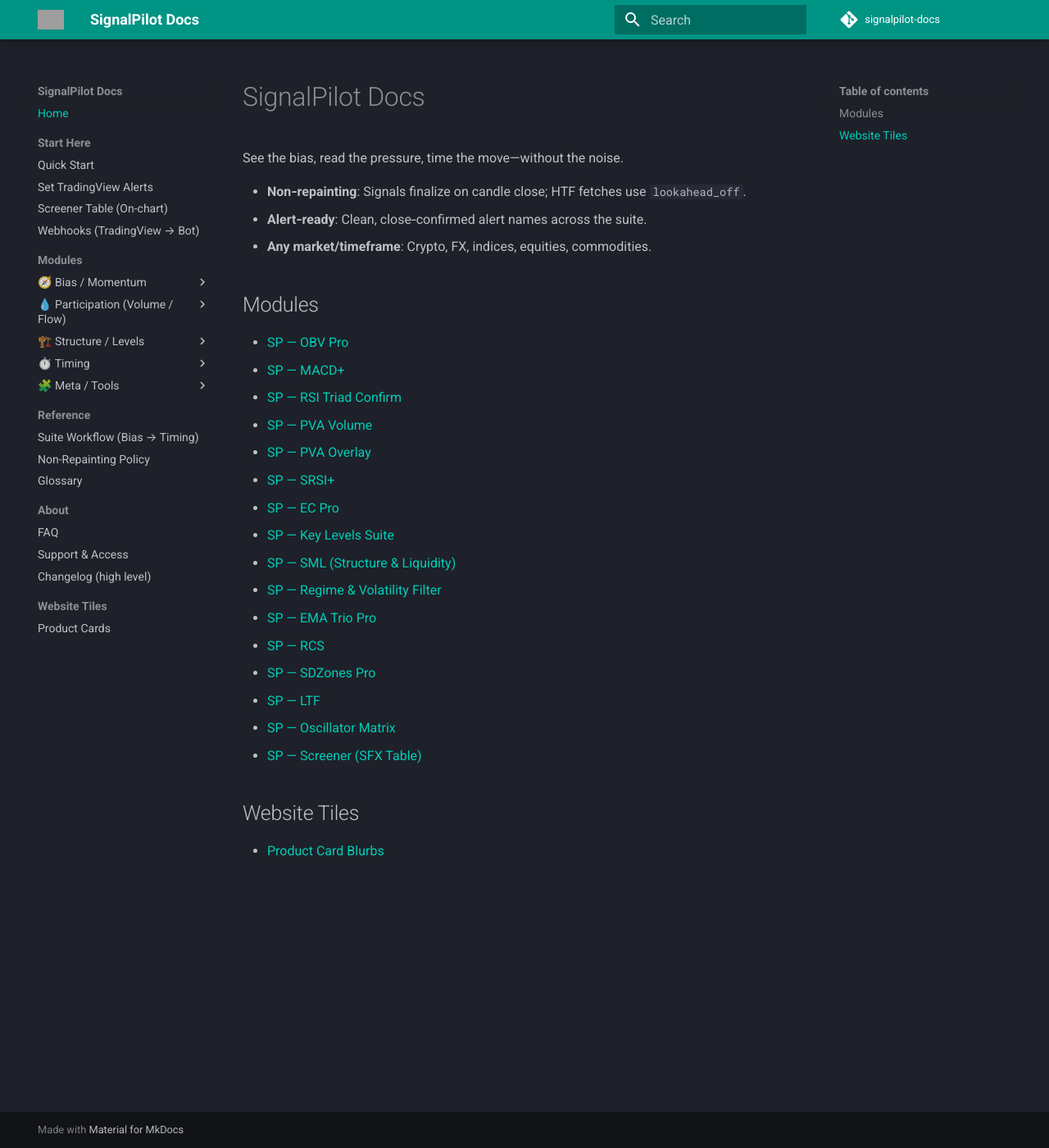
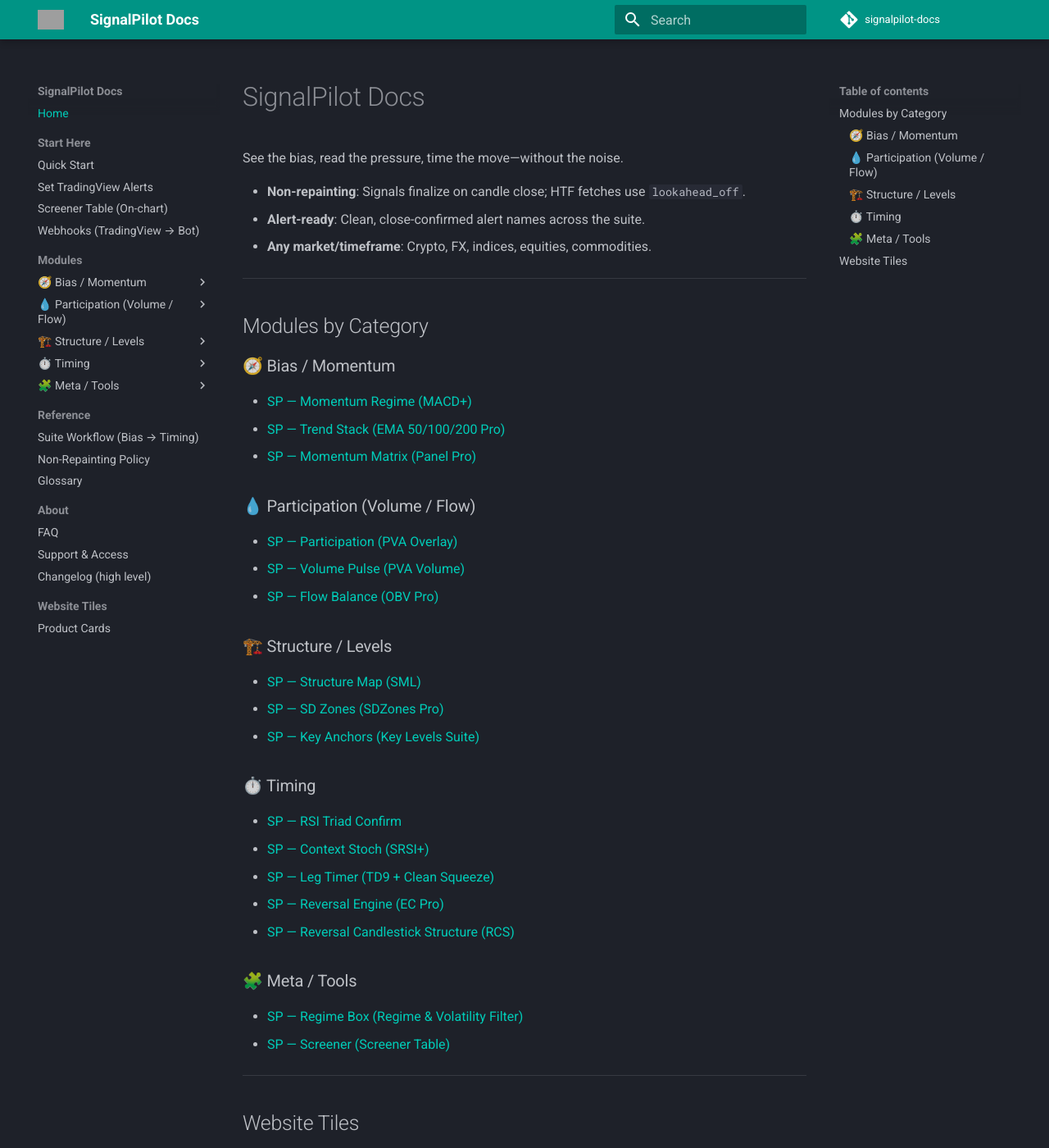
Before and after one commit to Signalpilot/signalpilot-docs, an MkDocs documentation site: the page built from docs/index.md, in a window 1280 px wide and 1400 px high. Shown: the whole window at 82% size. Built offline with MkDocs 1.6.1 and Material for MkDocs 9.7.7, drawn with Linux system fonts in a browser that asks for light colours; comment, search, counter and statistics services are not loaded; grey boxes are pictures that could not be loaded.

Commit message:
Update index.md

```diff
--- a/docs/index.md
+++ b/docs/index.md
@@ -2,27 +2,42 @@
 
 See the bias, read the pressure, time the move—without the noise.
 
-- **Non‑repainting**: Signals finalize on candle close; HTF fetches use `lookahead_off`.
-- **Alert‑ready**: Clean, close‑confirmed alert names across the suite.
+- **Non-repainting**: Signals finalize on candle close; HTF fetches use `lookahead_off`.
+- **Alert-ready**: Clean, close-confirmed alert names across the suite.
 - **Any market/timeframe**: Crypto, FX, indices, equities, commodities.
 
-## Modules
-- [SP — OBV Pro](sp-obv-pro.md)
-- [SP — MACD+](spp-macd-plus.md)
+---
+
+## Modules by Category
+
+### 🧭 Bias / Momentum
+- [SP — Momentum Regime (MACD+)](spp-macd-plus.md)
+- [SP — Trend Stack (EMA 50/100/200 Pro)](sp-ema-trio-pro.md)
+- [SP — Momentum Matrix (Panel Pro)](sp-oscillator-matrix.md)
+
+### 💧 Participation (Volume / Flow)
+- [SP — Participation (PVA Overlay)](sp-pva-overlay.md)
+- [SP — Volume Pulse (PVA Volume)](sp-pva-volume.md)
+- [SP — Flow Balance (OBV Pro)](sp-obv-pro.md)
+
+### 🏗️ Structure / Levels
+- [SP — Structure Map (SML)](sp-sml-structure-liquidity.md)
+- [SP — SD Zones (SDZones Pro)](sp-sdzones-pro.md)
+- [SP — Key Anchors (Key Levels Suite)](sp-key-levels-suite.md)
+
+### ⏱️ Timing
 - [SP — RSI Triad Confirm](sp-rsi-triad-confirm.md)
-- [SP — PVA Volume](sp-pva-volume.md)
-- [SP — PVA Overlay](sp-pva-overlay.md)
-- [SP — SRSI+](sp-srsi-plus.md)
-- [SP — EC Pro](sp-ec-pro.md)
-- [SP — Key Levels Suite](sp-key-levels-suite.md)
-- [SP — SML (Structure & Liquidity)](sp-sml-structure-liquidity.md)
-- [SP — Regime & Volatility Filter](sp-regime-vol-filter.md)
-- [SP — EMA Trio Pro](sp-ema-trio-pro.md)
-- [SP — RCS](sp-rcs-reversal-structure.md)
-- [SP — SDZones Pro](sp-sdzones-pro.md)
-- [SP — LTF](sp-ltf.md)
-- [SP — Oscillator Matrix](sp-oscillator-matrix.md)
-- [SP — Screener (SFX Table)](sp-screener-sfx.md)
+- [SP — Context Stoch (SRSI+)](sp-contextstoch-rsi.md)
+- [SP — Leg Timer (TD9 + Clean Squeeze)](sp-ltf.md)
+- [SP — Reversal Engine (EC Pro)](sp-ec-pro.md)
+- [SP — Reversal Candlestick Structure (RCS)](sp-rcs-reversal-structure.md)
+
+
+### 🧩 Meta / Tools
+- [SP — Regime Box (Regime & Volatility Filter)](sp-regime-vol-filter.md)
+- [SP — Screener (Screener Table)](sp-screener-sfx.md)
+
+---
 
 ## Website Tiles
-- [Product Card Blurbs](./_product-cards.md)
+- [Product Card Blurbs](_product-cards.md)
```
